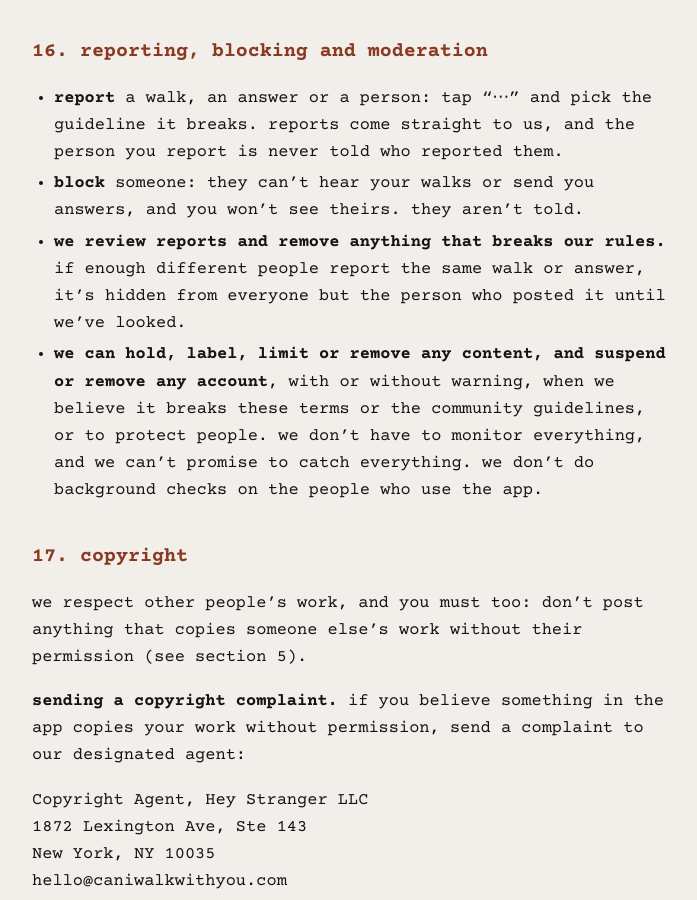
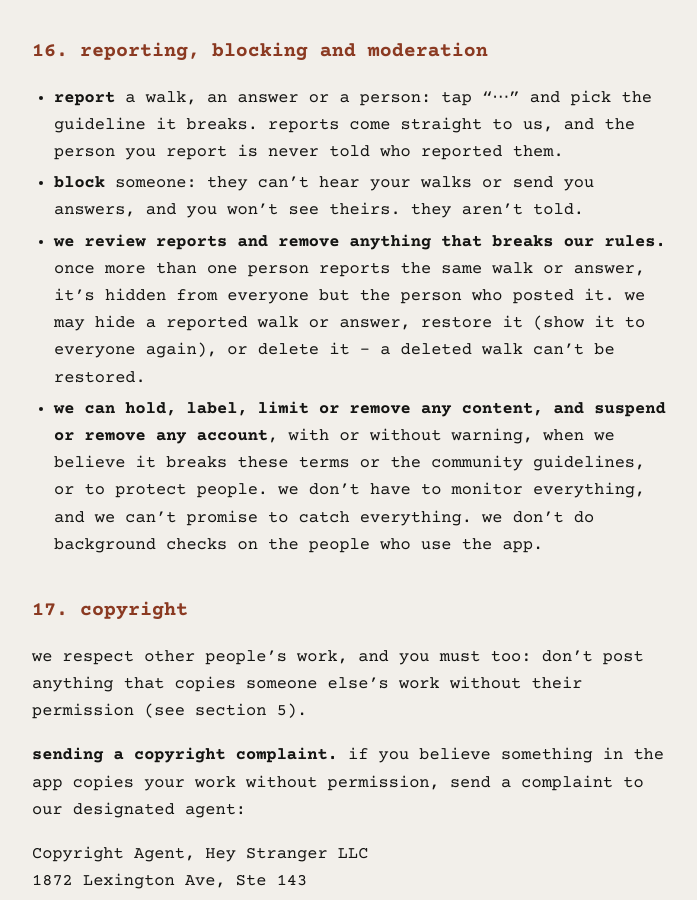
Before and after one commit to thorayaaa/caniwalkwithyou-site, a Jekyll site: the page built from terms.md, in a window 1280 px wide and 900 px high, scrolled down 8973 px. Shown: the whole window, without its empty margins (288-985 px from the left). Built offline with Jekyll 4.4.1, drawn with Linux system fonts in a browser that asks for light colours.

Commit message:
Terms: a reported walk or answer is hidden once more than one person reports it; we may hide, restore or delete it - a deleted walk can't be restored (Batch AZ item 3).

```diff
--- a/terms.md
+++ b/terms.md
@@ -137,7 +137,7 @@ an answer you send to a talker is private: only that talker can hear it in the a
 
 - **report** a walk, an answer or a person: tap "⋯" and pick the guideline it breaks. reports come straight to us, and the person you report is never told who reported them.
 - **block** someone: they can't hear your walks or send you answers, and you won't see theirs. they aren't told.
-- **we review reports and remove anything that breaks our rules.** if enough different people report the same walk or answer, it's hidden from everyone but the person who posted it until we've looked.
+- **we review reports and remove anything that breaks our rules.** once more than one person reports the same walk or answer, it's hidden from everyone but the person who posted it. we may hide a reported walk or answer, restore it (show it to everyone again), or delete it - a deleted walk can't be restored.
 - **we can hold, label, limit or remove any content, and suspend or remove any account**, with or without warning, when we believe it breaks these terms or the community guidelines, or to protect people. we don't have to monitor everything, and we can't promise to catch everything. we don't do background checks on the people who use the app.
 
 <a id="copyright"></a>
```
